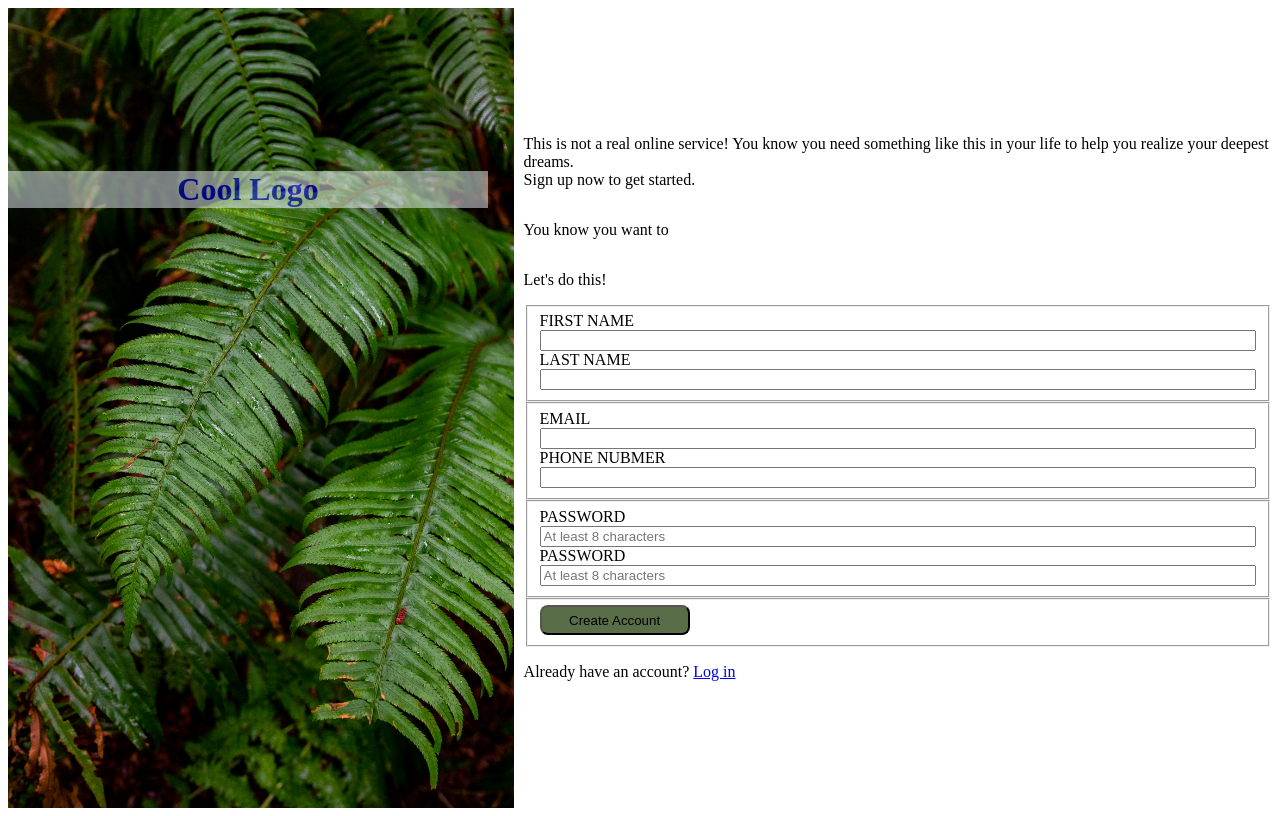
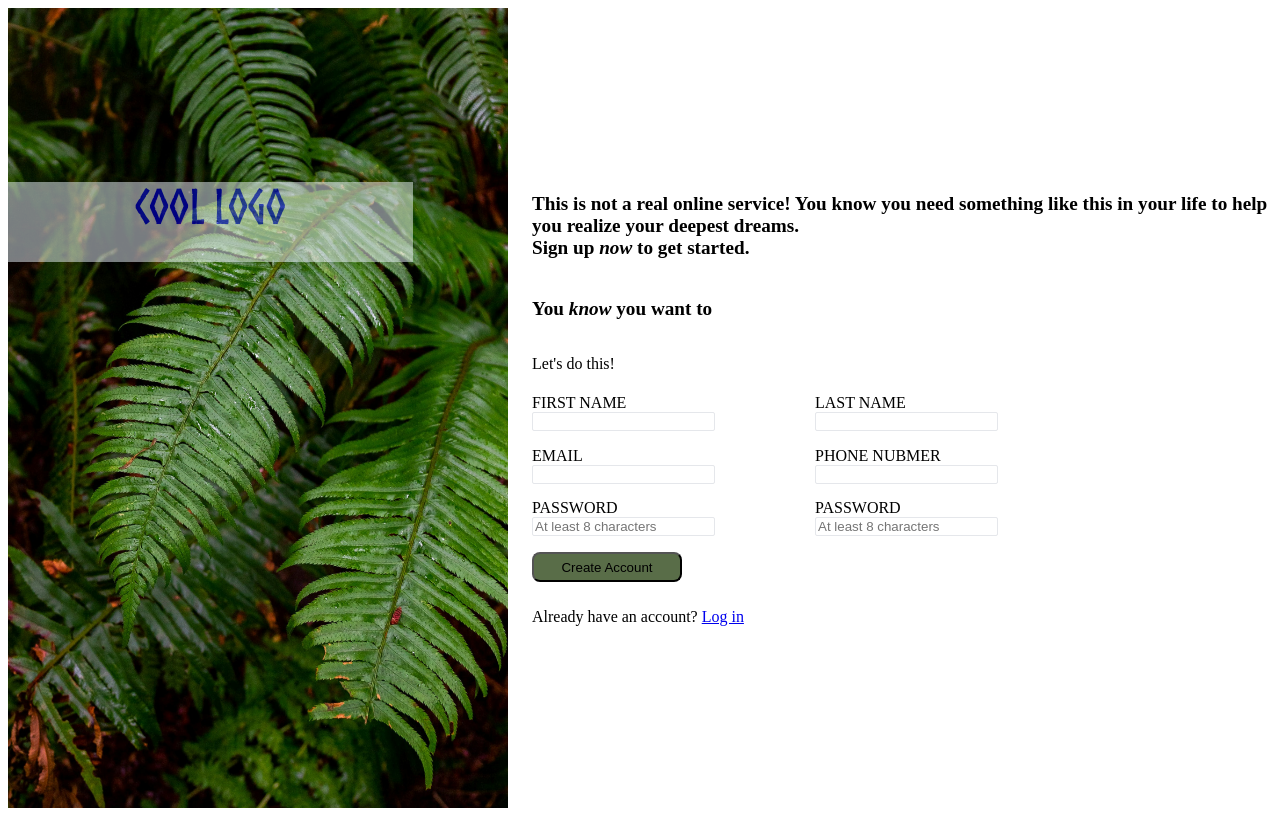
Before and after one commit to SanishPoudel/Sign-up-form, a plain HTML site: page index.html in a window 1280 px wide. Drawn offline with Linux system fonts and the light colour scheme.

Commit message:
Styled the input fields accordingly

```diff
--- a/style.css
+++ b/style.css
@@ -1,3 +1,8 @@
+@font-face {
+  font-family: norse-bold;
+  src: url(./font/norse-bold.otf);
+}
+
 h1{
   text-align: center;
   position:absolute;
@@ -5,8 +10,10 @@ h1{
   color: blue;
   background-color: aliceblue;
   opacity: 0.5;
-  width: 37.5%;
-
+  width: 405px;
+  font-family: norse-bold, sans-serif;
+  height: 10%;
+  font-size: 300%;
 }
 
 .container{
@@ -15,7 +22,7 @@ h1{
 }
 
 img{
-  width: 40%;
+  width: 500px;
   height: 100vh;
 }
 
@@ -32,7 +39,7 @@ button{
   width: 150px;
 }
 
-.name {
+.data {
   display: flex;
   gap: 100px;
 }
@@ -41,3 +48,39 @@ button{
   display: flex;
   flex-direction: column;
 }
+
+fieldset {
+  border: transparent;
+}
+
+p {
+  padding-left: 14px;
+}
+
+.upper-text {
+  font-size: larger;
+  font-weight: bold;
+}
+
+span {
+  font-style: italic;
+}
+
+input {
+  border: 1px solid #E5E7EB;
+  border-radius: 2px;
+}
+
+input[type="password"]:invalid {
+  border-color: red;
+}
+
+input[type="password"]:placeholder-shown:invalid{
+  border-color: #E5E7EB;
+}
+
+input:focus{
+  outline: none;
+  border-color: blue;
+  box-shadow: 2px 2px gainsboro;
+}
```
